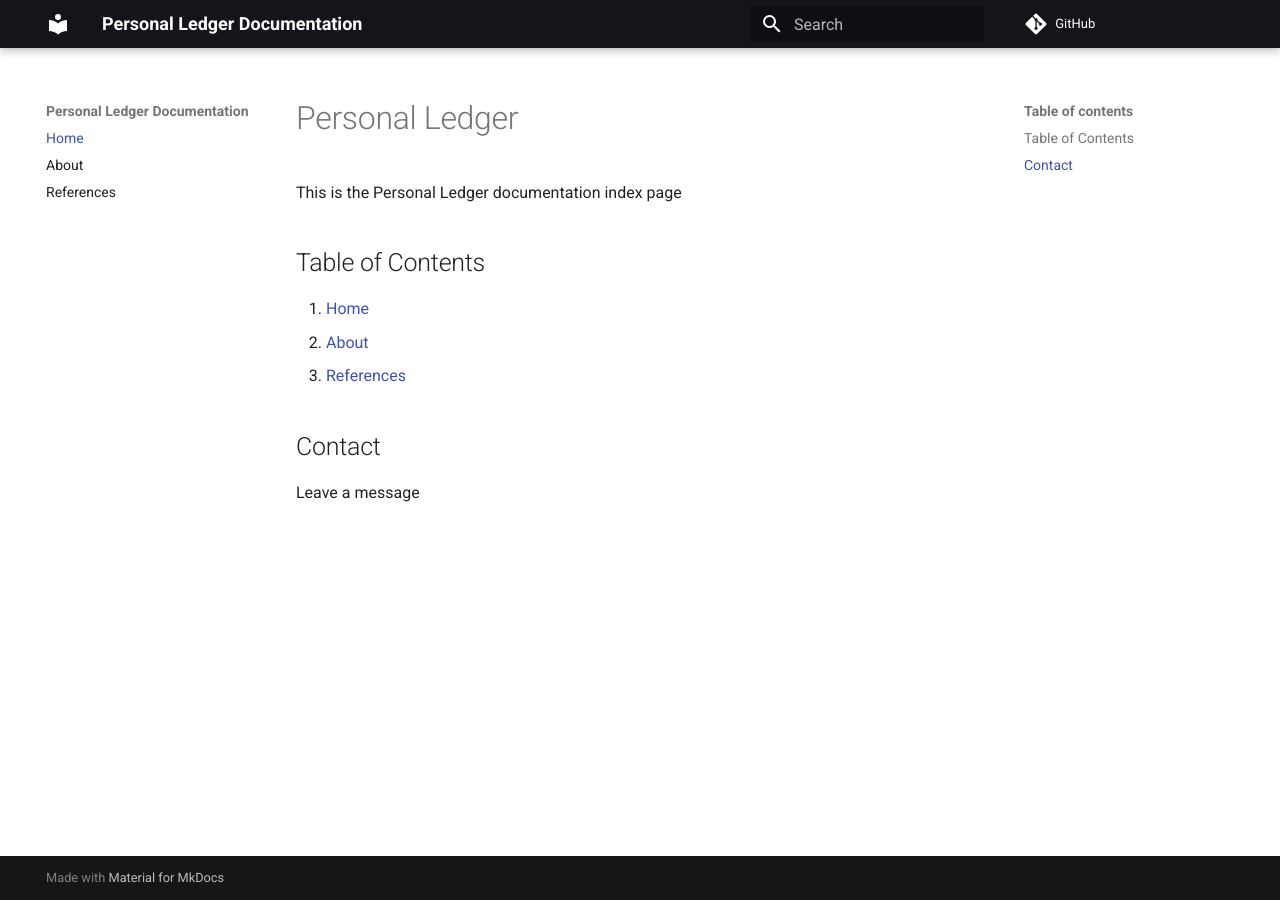
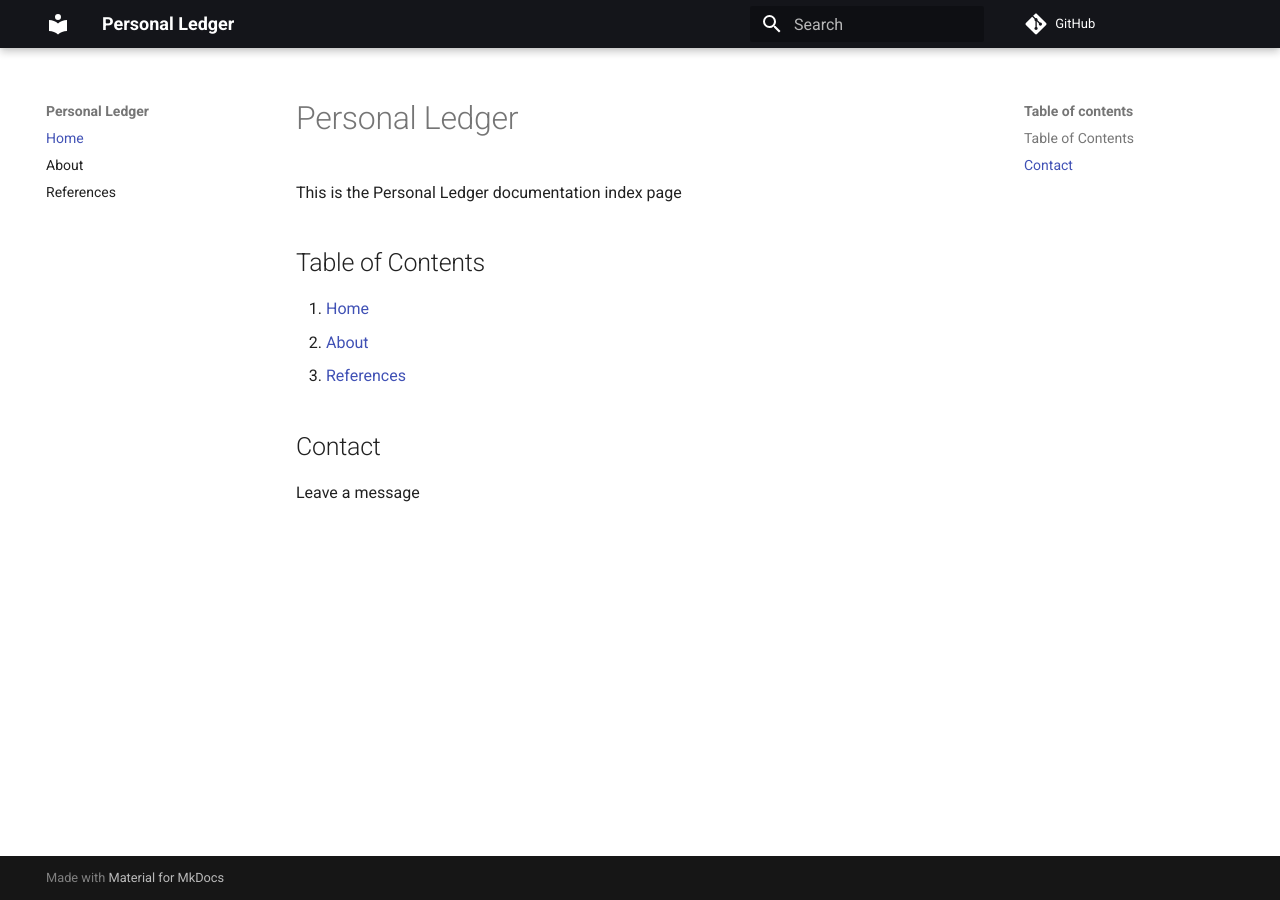
Before and after one commit to IanTeda/personal-ledger, an MkDocs documentation site: the page built from docs/README.md, in a window 1280 px wide. Built offline with MkDocs 1.6.1 and Material for MkDocs 9.7.7, drawn with Linux system fonts in a browser that asks for light colours; plug-ins that fetch from the network failed and are left out; comment, search, counter and statistics services are not loaded.

Commit message:
Update MkDocs

```diff
--- a/mkdocs.yaml
+++ b/mkdocs.yaml
@@ -1,4 +1,4 @@
-site_name: Personal Ledger Documentation
+site_name: Personal Ledger
 site_url: https://ianteda.github.io/personal_ledger
 repo_url: https://github.com/IanTeda/personal_ledger
 docs_dir: 'docs'
@@ -7,12 +7,16 @@
   palette:
     primary: black
     accent: indigo
+  features:
+    - navigation.path
+    - navigation.top
 nav:
   - Home: README.md
   - About: about.md
   - References: references.md
 plugins:
   - search
+  - optimize
   - neoteroi.mkdocsoad:
       use_pymdownx: true
 markdown_extensions:
```
